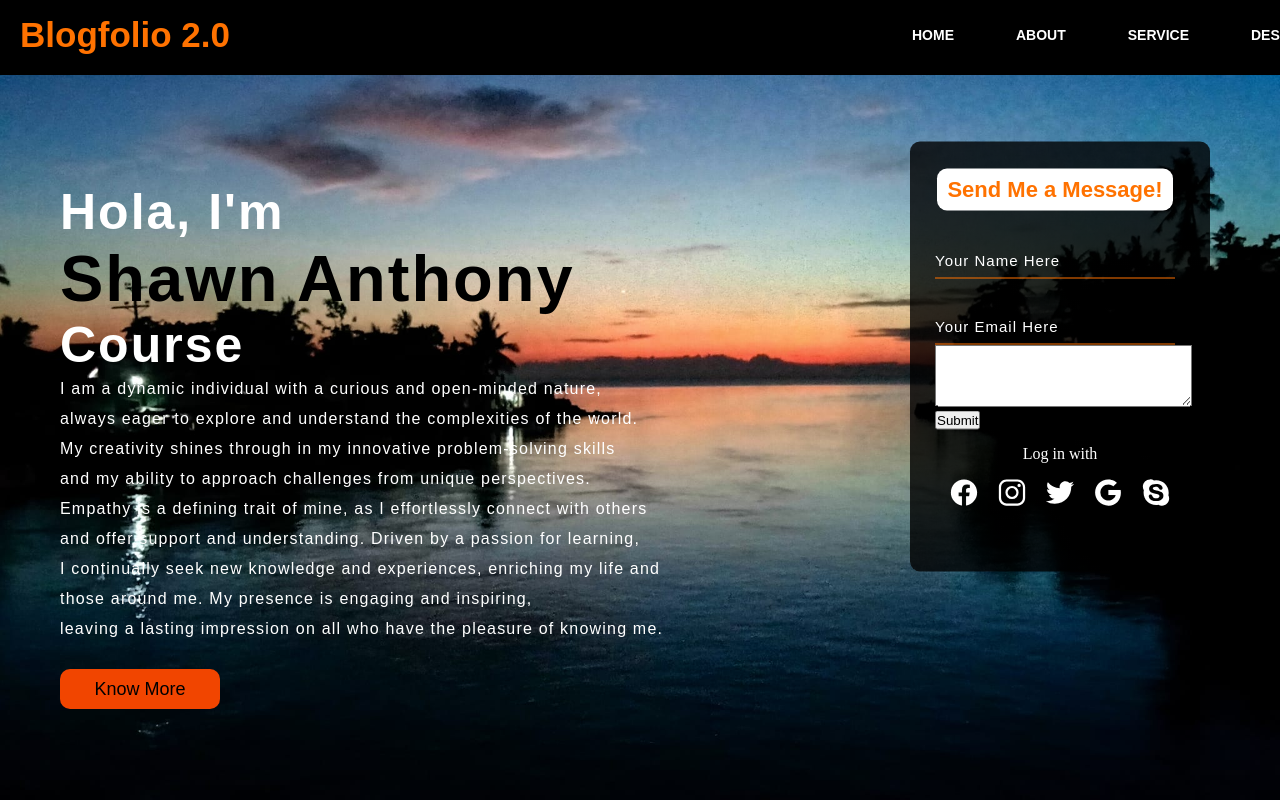
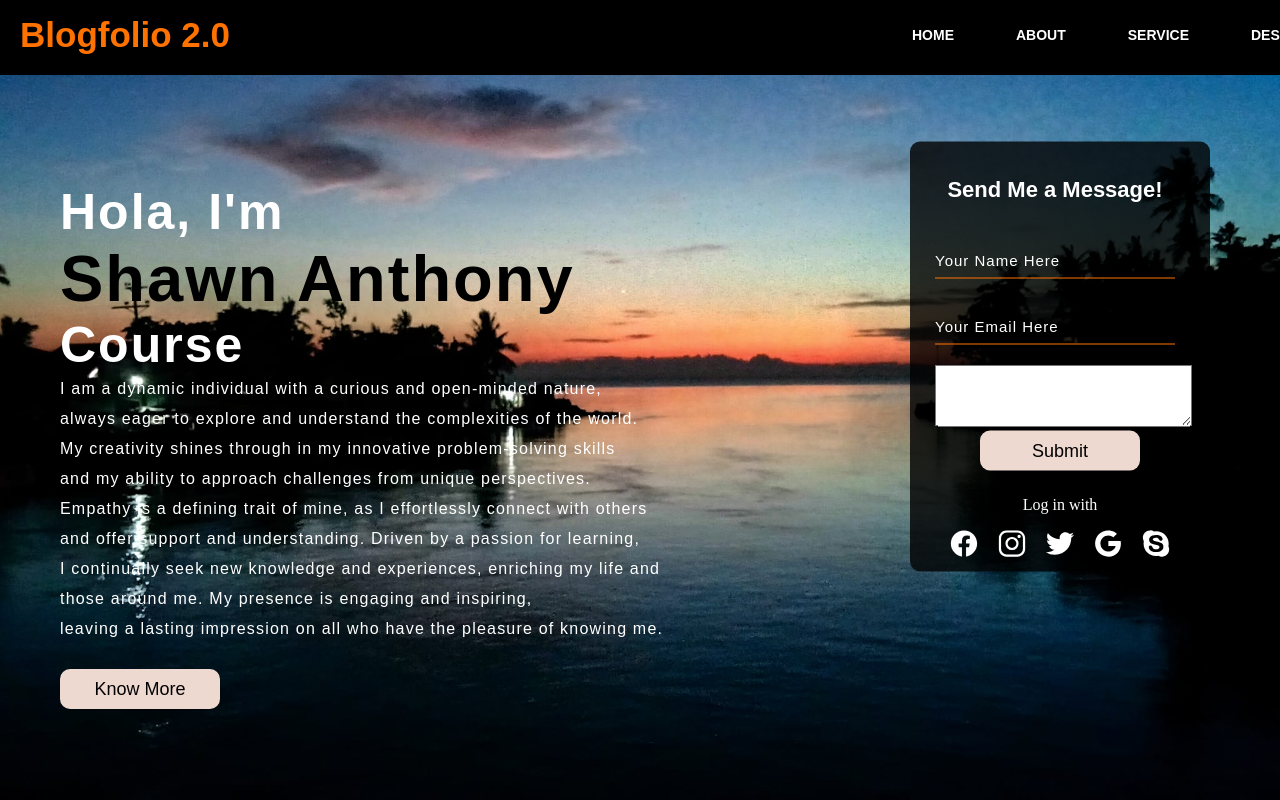
Before and after one commit to Anthony5903/Anthony, a plain HTML site: page Shawn Temporary/index.html in a window 1280 px wide. Shown: the top 800 px of the page. Drawn offline with nearby package versions, Linux system fonts and the light colour scheme.

Commit message:
Update style.css

```diff
--- a/Shawn Temporary/style.css
+++ b/Shawn Temporary/style.css
@@ -141,7 +141,7 @@ ul li a:hover{
 .content .cn{
     width: 160px;
     height: 40px;
-    background: #f14500;
+    background: #eed9d0;
     border: none;
     margin-bottom: 10px;
     margin-left: 20px;
@@ -178,15 +178,28 @@ ul li a:hover{
     border-radius: 10px;
     padding: 25px;
 }
-
+.contact {
+    margin-top: 20px;
+}
+.button{
+    width: 160px;
+    height: 40px;
+    background: #eed9d0;
+    border: none;
+    margin-bottom: 10px;
+    margin-left: 45px;
+    font-size: 18px;
+    border-radius: 10px;
+    cursor: pointer;
+    transition: .4s ease;
+}
 .form h2{
     width: 220px;
     font-family: sans-serif;
     text-align: center;
-    color: #ff7200;
+    color: #ffffff;
     font-size: 22px;
-    background-color: #fff;
-    border-radius: 10px;
+    border-radius: 0px;
     margin: 2px;
     padding: 8px;
 }
```
